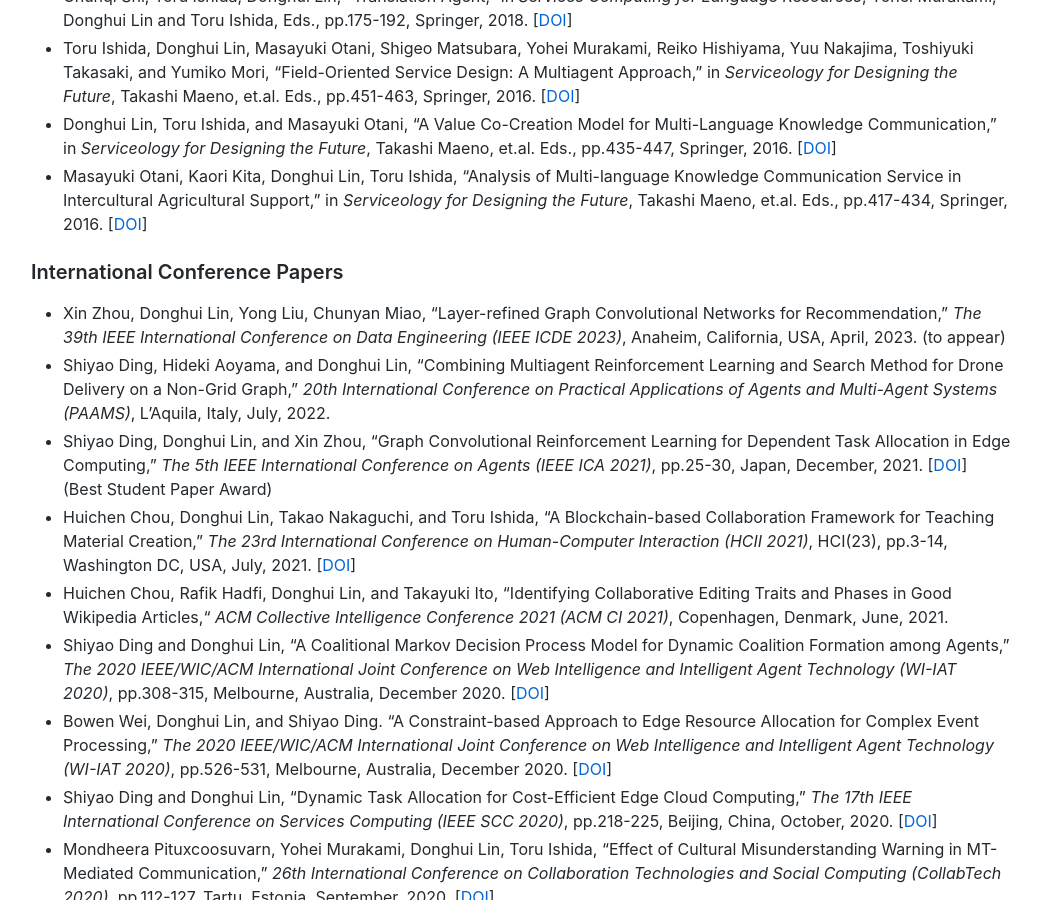
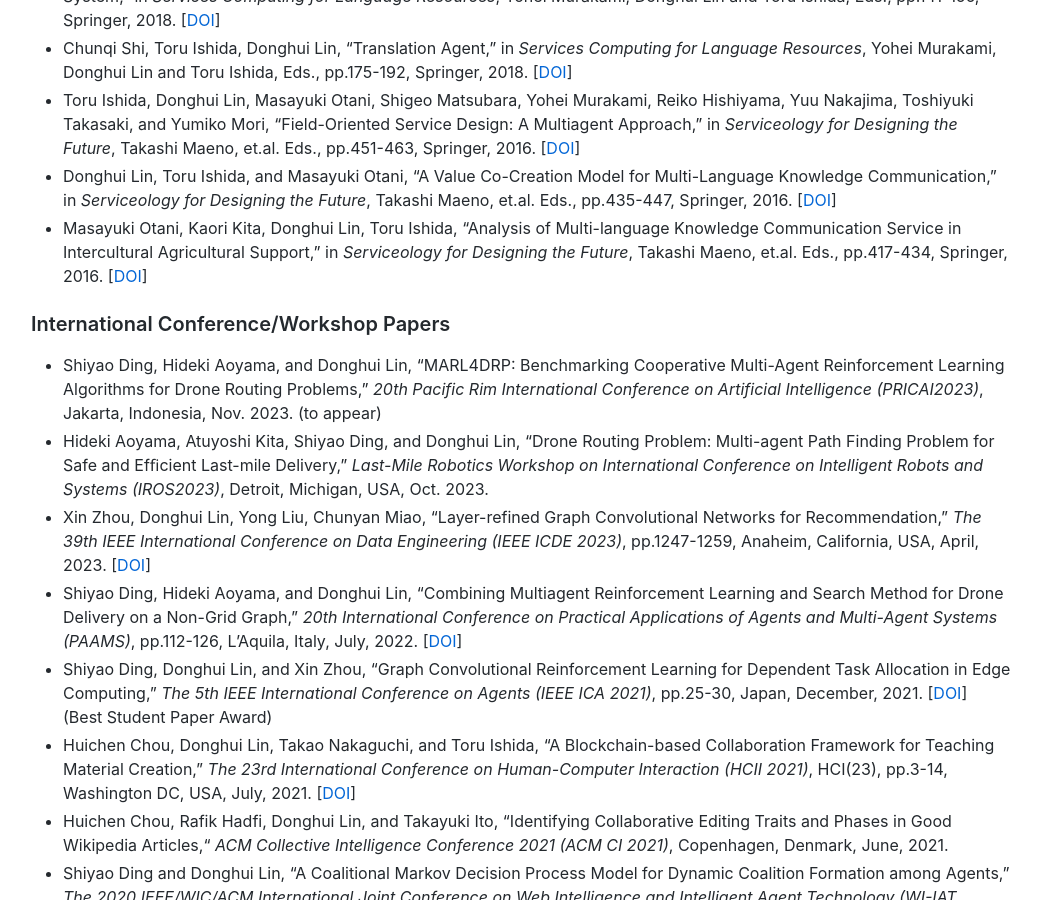
Before and after one commit to lindh/lindh.github.io, a Jekyll site: the page built from index.md, in a window 1280 px wide and 900 px high, scrolled down 4174 px. Shown: the whole window, without its empty margins (119-1160 px from the left). Built offline with Jekyll 4.4.1, drawn with Linux system fonts in a browser that asks for light colours; comment, search, counter and statistics services are not loaded; some of the changed text lies outside the part shown.

Commit message:
publication update

```diff
--- a/index.md
+++ b/index.md
@@ -102,6 +102,7 @@
 - 中口孝雄，村上陽平，林冬惠，石田亨. 高階関数を導入した階層的サービス合成記述, _電子情報通信学会論文誌B_, Vol.J99-B, No.10, pp.834-842, 2016. [[DOI](https://doi.org/10.14923/transcomj.2016IAP0016)]
 
 ### Book Chapters
+- Donghui Lin, "Designing and Analyzing Human-in-the-loop Service Compositions," in _Human-Centered Services Computing for Smart Cities_, Yohei Murakami and Kosaku Kimura, Eds., Springer, 2023. (to appear)
 - Donghui Lin, Yohei Murakami and Toru Ishida, "Integrating Internet of Services and Internet of Things from a Multiagent Perspective," in _Massively Multi-Agent Systems II_, Donghui Lin, Toru Ishida, Franco Zambonelli, and Itsuki Noda, Eds., pp.36-49, Springer, 2019. [[DOI](https://doi.org/10.1007/978-3-030-20937-7_3)]
 - Yohei Murakami, Takao Nakaguchi, Donghui Lin, and Toru Ishida, "Two-Layer Architecture for Distributed Massively Multi-agent Systems," in _Massively Multi-Agent Systems II_, Donghui Lin, Toru Ishida, Franco Zambonelli, and Itsuki Noda, Eds., pp.53-65, Springer, 2019. [[DOI](https://doi.org/10.1007/978-3-030-20937-7_4)]
 - Donghui Lin, Toru Ishida and Yohei Murakami, "Language Service Design Based on User-Centered QoS," in _Services Computing for Language Resources_, Yohei Murakami, Donghui Lin and Toru Ishida, Eds., pp.125-137, Springer, 2018. [[DOI](https://doi.org/10.1007/978-981-10-7793-7_8)]
@@ -116,9 +117,11 @@
 - Donghui Lin, Toru Ishida, and Masayuki Otani, "A Value Co-Creation Model for Multi-Language Knowledge Communication," in _Serviceology for Designing the Future_, Takashi Maeno, et.al. Eds., pp.435-447, Springer, 2016. [[DOI](https://doi.org/10.1007/978-4-431-55861-3_30)]
 - Masayuki Otani, Kaori Kita, Donghui Lin, Toru Ishida, "Analysis of Multi-language Knowledge Communication Service in Intercultural Agricultural Support," in _Serviceology for Designing the Future_, Takashi Maeno, et.al. Eds., pp.417-434, Springer, 2016. [[DOI](https://doi.org/10.1007/978-4-431-55861-3_29)]
 
-### International Conference Papers
-- Xin Zhou, Donghui Lin, Yong Liu, Chunyan Miao, “Layer-refined Graph Convolutional Networks for Recommendation,” _The 39th IEEE International Conference on Data Engineering (IEEE ICDE 2023)_, Anaheim, California, USA, April, 2023. (to appear)
-- Shiyao Ding, Hideki Aoyama, and Donghui Lin, “Combining Multiagent Reinforcement Learning and Search Method for Drone Delivery on a Non-Grid Graph,” _20th International Conference on Practical Applications of Agents and Multi-Agent Systems (PAAMS)_, L'Aquila, Italy, July, 2022.
+### International Conference/Workshop Papers
+- Shiyao Ding, Hideki Aoyama, and Donghui Lin, “MARL4DRP: Benchmarking Cooperative Multi-Agent Reinforcement Learning Algorithms for Drone Routing Problems,” _20th Pacific Rim International Conference on Artificial Intelligence (PRICAI2023)_, Jakarta, Indonesia, Nov. 2023. (to appear)
+- Hideki Aoyama, Atuyoshi Kita, Shiyao Ding, and Donghui Lin, “Drone Routing Problem: Multi-agent Path Finding Problem for Safe and Efﬁcient Last-mile Delivery,” _Last-Mile Robotics Workshop on International Conference on Intelligent Robots and Systems (IROS2023)_, Detroit, Michigan, USA, Oct. 2023.
+- Xin Zhou, Donghui Lin, Yong Liu, Chunyan Miao, “Layer-refined Graph Convolutional Networks for Recommendation,” _The 39th IEEE International Conference on Data Engineering (IEEE ICDE 2023)_, pp.1247-1259, Anaheim, California, USA, April, 2023. [[DOI](https://doi.ieeecomputersociety.org/10.1109/ICDE55515.2023.00100)]
+- Shiyao Ding, Hideki Aoyama, and Donghui Lin, “Combining Multiagent Reinforcement Learning and Search Method for Drone Delivery on a Non-Grid Graph,” _20th International Conference on Practical Applications of Agents and Multi-Agent Systems (PAAMS)_, pp.112-126, L'Aquila, Italy, July, 2022. [[DOI](https://doi.org/10.1007/978-3-031-18192-4_10)]
 - Shiyao Ding, Donghui Lin, and Xin Zhou, “Graph Convolutional Reinforcement Learning for Dependent Task Allocation in Edge Computing,” _The 5th IEEE International Conference on Agents (IEEE ICA 2021)_, pp.25-30, Japan, December, 2021. [[DOI](https://doi.org/10.1109/ICA54137.2021.00011)] (Best Student Paper Award)
 - Huichen Chou, Donghui Lin, Takao Nakaguchi, and Toru Ishida, “A Blockchain-based Collaboration Framework for Teaching Material Creation,” _The 23rd International Conference on Human-Computer Interaction (HCII 2021)_, HCI(23), pp.3-14, Washington DC, USA, July, 2021. [[DOI](https://doi.org/10.1007/978-3-030-77889-7_1)]
 - Huichen Chou, Rafik Hadfi, Donghui Lin, and Takayuki Ito, “Identifying Collaborative Editing Traits and Phases in Good Wikipedia Articles,“ _ACM Collective Intelligence Conference 2021 (ACM CI 2021)_, Copenhagen, Denmark, June, 2021.
```
Also changed, not shown: other parts of index.md (+1 -1 lines).
